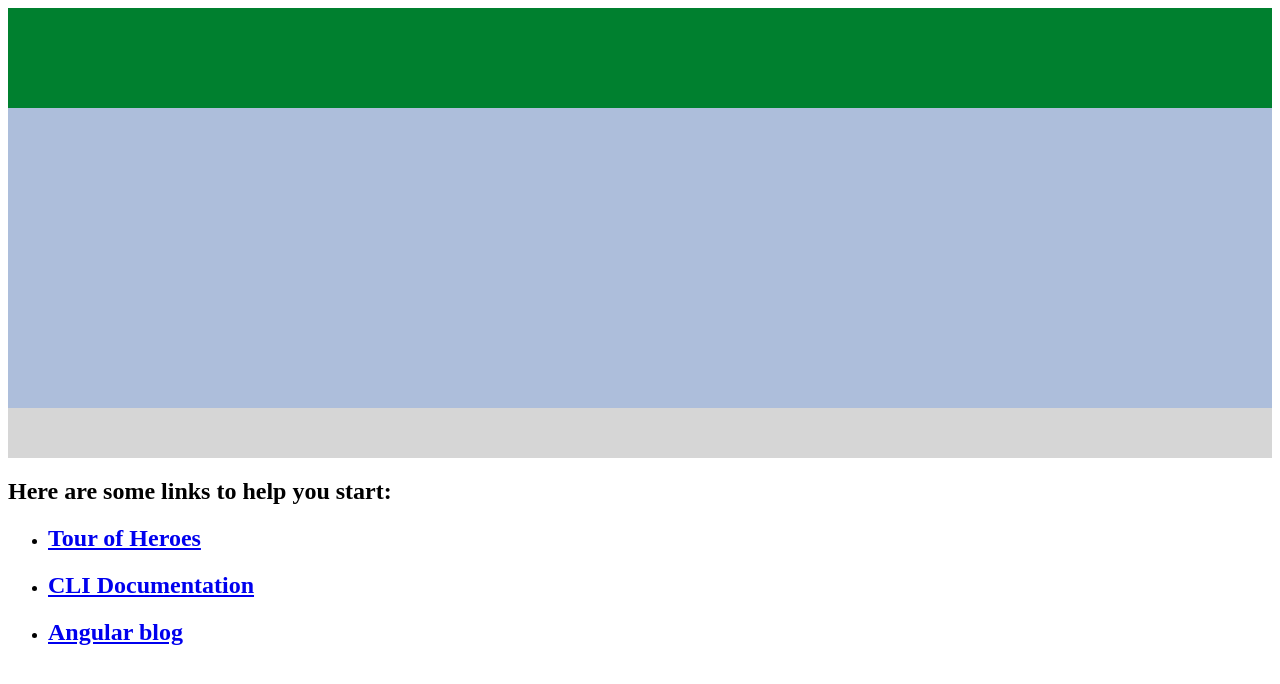
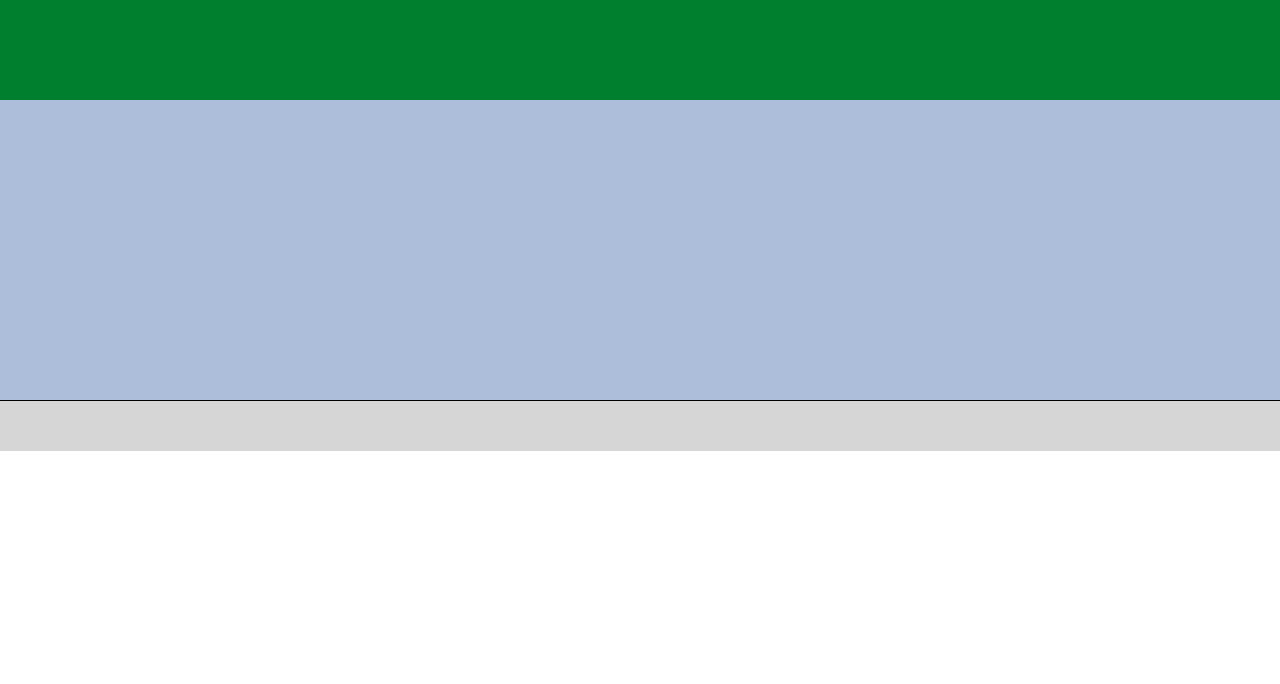
Before and after one commit to ThomasFey/ChatApplication, an Angular app: page / in a window 1280 px wide. Shown: the top 684 px of the page. Built offline with nearby package versions, Linux system fonts and the light colour scheme.

Commit message:
White margin around content removal

```diff
--- a/src/app/app.component.css
+++ b/src/app/app.component.css
@@ -17,4 +17,9 @@
   height: 50px;
   margin: 0;
   padding: 0;
+  border-top: 1px solid black;
 }
+
+body {
+  margin: 0;
+}
--- a/src/app/app.component.html
+++ b/src/app/app.component.html
@@ -1,22 +1,9 @@
-<!--The content below is only a placeholder and can be replaced.-->
-<div id="header" style="text-align:center">
+<p id="header" style="text-align:center">
 
-</div>
-<div id="content">
+</p>
+<p id="content">
 
-</div>
-<div id="footer">
+</p>
+<p id="footer">
 
-</div>
-<h2>Here are some links to help you start: </h2>
-<ul>
-  <li>
-    <h2><a target="_blank" rel="noopener" href="https://angular.io/tutorial">Tour of Heroes</a></h2>
-  </li>
-  <li>
-    <h2><a target="_blank" rel="noopener" href="https://github.com/angular/angular-cli/wiki">CLI Documentation</a></h2>
-  </li>
-  <li>
-    <h2><a target="_blank" rel="noopener" href="https://blog.angular.io/">Angular blog</a></h2>
-  </li>
-</ul>
+</p>
--- a/src/index.html
+++ b/src/index.html
@@ -8,7 +8,7 @@
   <meta name="viewport" content="width=device-width, initial-scale=1">
   <link rel="icon" type="image/x-icon" href="favicon.ico">
 </head>
-<body>
+<body style="margin:0">
   <app-root></app-root>
 </body>
 </html>
```
